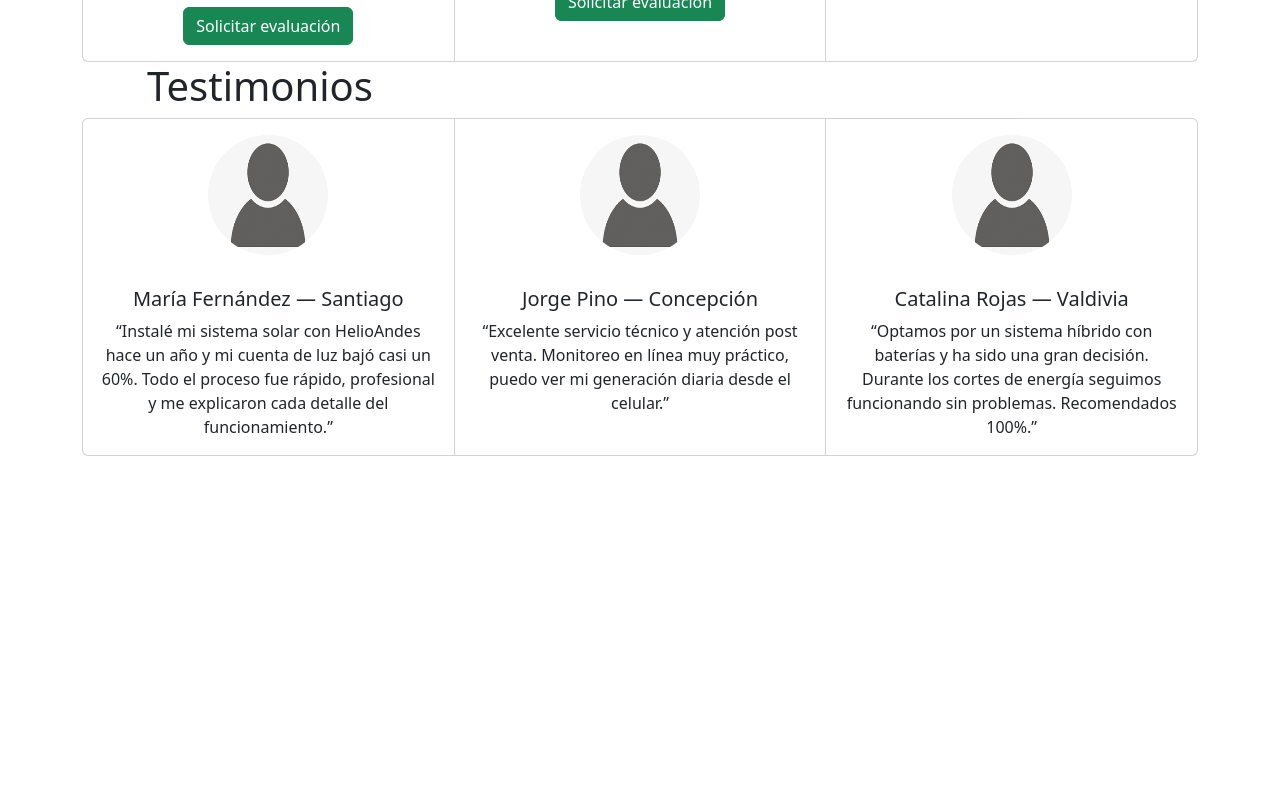
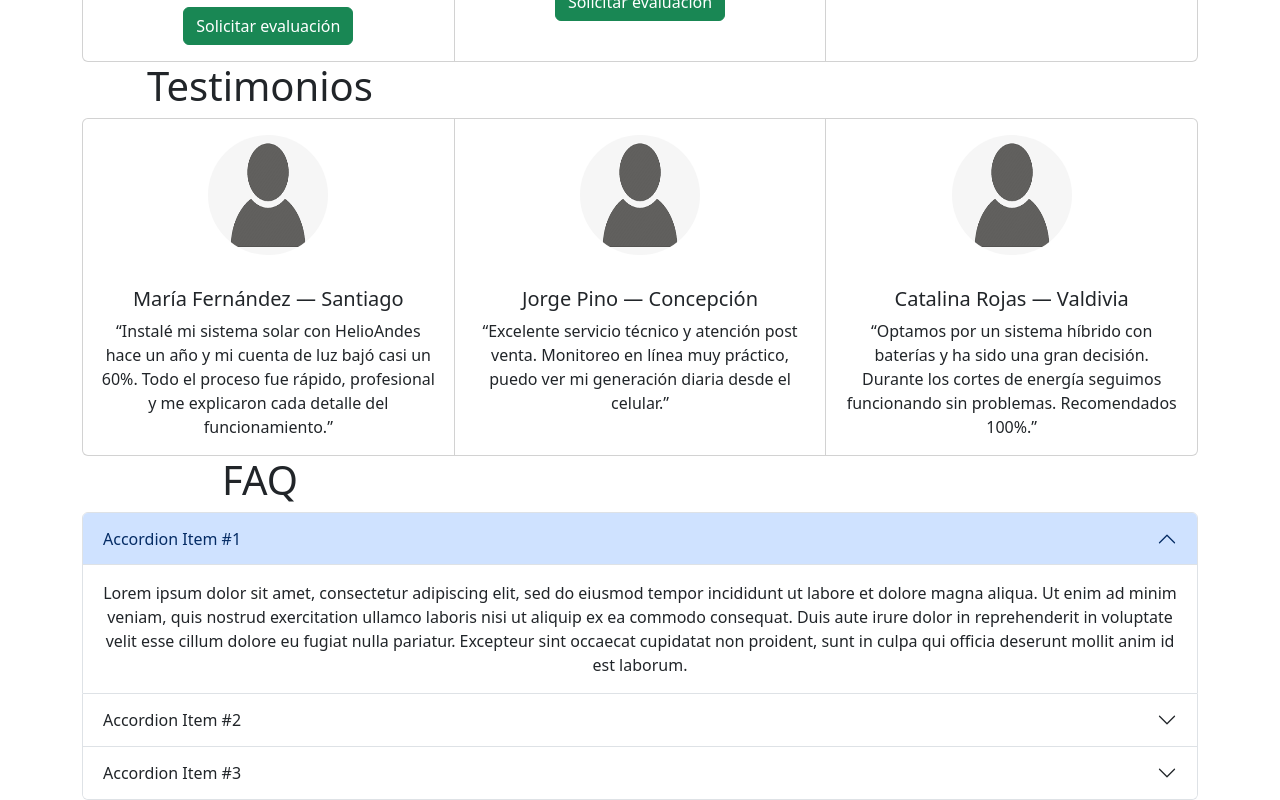
Before and after one commit to N1coG4bo/LandingPage_React, a React (Create React App) app: page / in a window 1280 px wide. Shown: the part 2102-2902 px from the top of the page. Before the commit the page ends 2558 px from the top, so only its background shows below. Built offline with nearby package versions, Linux system fonts and the light colour scheme.

Commit message:
creacion de faq + integracion

```diff
--- a/src/App.js
+++ b/src/App.js
@@ -7,6 +7,7 @@
 import SolucionesPropias from './components/Soluciones';
 import PlanesPropio from './components/planes';
 import TestimonioPropio from './components/Testimonio';
+import FaqPropio from './components/Faq';
 
 function App() {
   return (
@@ -20,6 +21,7 @@
         <Calculadora/>
         <PlanesPropio/>
         <TestimonioPropio/>
+        <FaqPropio/>
         </div>
     </div>
   );
--- /dev/null
+++ b/src/components/Faq.js
@@ -0,0 +1,59 @@
+import Accordion from 'react-bootstrap/Accordion';
+
+function FaqPropio() {
+  return (
+
+    <div className='servicios'>
+            <div className='row'>
+                <div className='col-lg-4'>
+                    <h1>
+                        FAQ
+                    </h1>
+                </div>
+            </div>
+
+    <Accordion defaultActiveKey="0">
+      <Accordion.Item eventKey="0">
+        <Accordion.Header>Accordion Item #1</Accordion.Header>
+        <Accordion.Body>
+          Lorem ipsum dolor sit amet, consectetur adipiscing elit, sed do
+          eiusmod tempor incididunt ut labore et dolore magna aliqua. Ut enim ad
+          minim veniam, quis nostrud exercitation ullamco laboris nisi ut
+          aliquip ex ea commodo consequat. Duis aute irure dolor in
+          reprehenderit in voluptate velit esse cillum dolore eu fugiat nulla
+          pariatur. Excepteur sint occaecat cupidatat non proident, sunt in
+          culpa qui officia deserunt mollit anim id est laborum.
+        </Accordion.Body>
+      </Accordion.Item>
+      <Accordion.Item eventKey="1">
+        <Accordion.Header>Accordion Item #2</Accordion.Header>
+        <Accordion.Body>
+          Lorem ipsum dolor sit amet, consectetur adipiscing elit, sed do
+          eiusmod tempor incididunt ut labore et dolore magna aliqua. Ut enim ad
+          minim veniam, quis nostrud exercitation ullamco laboris nisi ut
+          aliquip ex ea commodo consequat. Duis aute irure dolor in
+          reprehenderit in voluptate velit esse cillum dolore eu fugiat nulla
+          pariatur. Excepteur sint occaecat cupidatat non proident, sunt in
+          culpa qui officia deserunt mollit anim id est laborum.
+        </Accordion.Body>
+      </Accordion.Item>
+      <Accordion.Item eventKey="2">
+        <Accordion.Header>Accordion Item #3</Accordion.Header>
+        <Accordion.Body>
+          Lorem ipsum dolor sit amet, consectetur adipiscing elit, sed do
+          eiusmod tempor incididunt ut labore et dolore magna aliqua. Ut enim ad
+          minim veniam, quis nostrud exercitation ullamco laboris nisi ut
+          aliquip ex ea commodo consequat. Duis aute irure dolor in
+          reprehenderit in voluptate velit esse cillum dolore eu fugiat nulla
+          pariatur. Excepteur sint occaecat cupidatat non proident, sunt in
+          culpa qui officia deserunt mollit anim id est laborum.
+        </Accordion.Body>
+      </Accordion.Item>
+    </Accordion>
+    </div>
+  );
+}
+
+
+
+export default FaqPropio;
```
